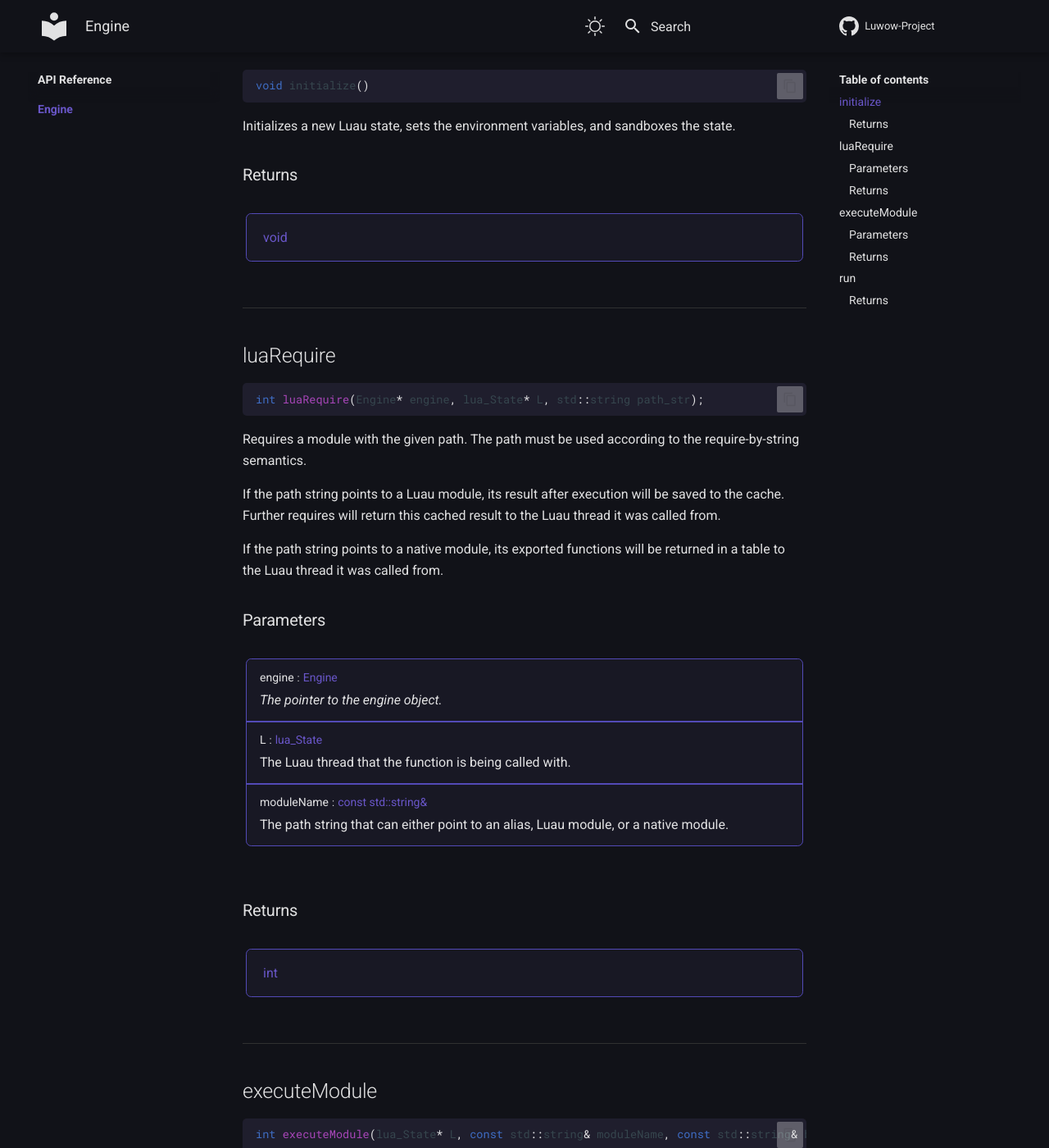
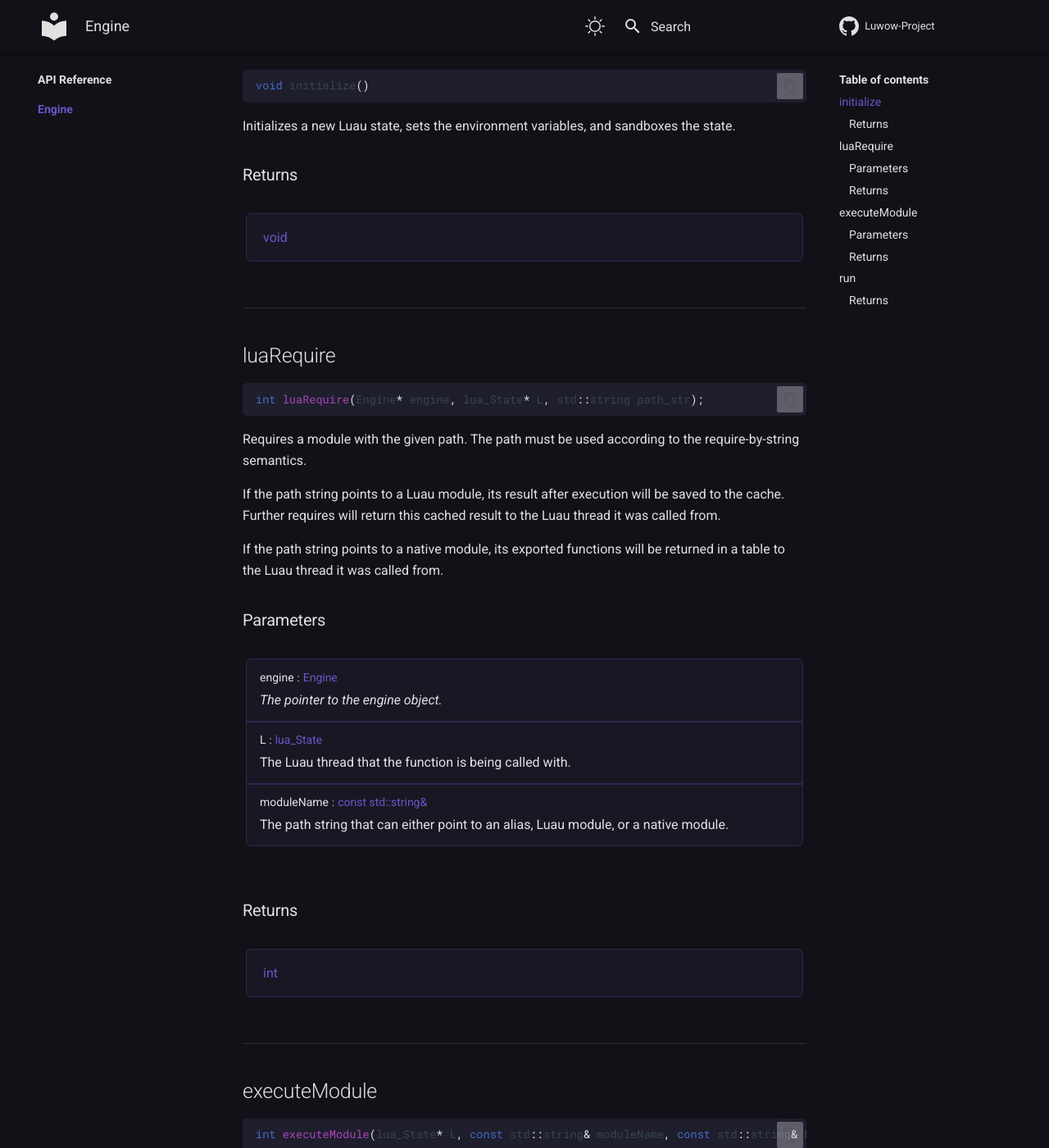
Before and after one commit to Luwow-Project/Documentation, an MkDocs documentation site: the page built from docs/api-reference/engine/index.md, in a window 1280 px wide and 1400 px high, scrolled down 328 px. Shown: the whole window at 82% size. Built offline with MkDocs 1.6.1 and Material for MkDocs 9.7.7, drawn with Linux system fonts in a browser that asks for light colours.

Commit message:
Update Documentation (8/?)

```diff
--- a/docs/css/api-reference.css
+++ b/docs/css/api-reference.css
@@ -38,8 +38,12 @@ td {
     padding-left: 8px;
 }
 
+.api-param-tr-first {
+    border-top: none;
+}
+
 .api-param-tr-after-first {
-    border-top: 2px solid var(--default-text-color-open);
+    border-top: 2px solid var(--table-border-color);
 }
 
 .api-param-header {
@@ -68,6 +72,7 @@ td {
 .api-return-box {
     width: 100%;
     font-size: 0.80rem;
+    border-top: none;
 }
 
 .api-returns-title {
--- a/docs/css/colors.css
+++ b/docs/css/colors.css
@@ -1,6 +1,9 @@
 :root {
     --default-text-color: #ffffffdf;
     --default-text-color-open: #534ab7;
+
+    --table-border-color-white: #afadcf;
+    --table-border-color-dark: #2c2952;
 
     --title-text-color-white: #fff;
     --title-text-color-dark: #36303f;
@@ -32,7 +35,7 @@
 
     --typeset-a-color: #6956c8;
 
-    --table-background-color-white: #d2d2dd;
+    --table-background-color-white: #e4e4ff;
     --table-background-color-dark: #181824;
 
     --td-color-dark: #2a244d;
--- a/docs/css/theme.css
+++ b/docs/css/theme.css
@@ -1,6 +1,8 @@
 [data-md-color-scheme="luwowdoc-dark"] {
     --default-text-color: var(--text-color-white);
     --title-text-color: var(--title-text-color-white);
+
+    --table-border-color: var(--table-border-color-dark);
 
     --button-background-color: var(--button-bg-color-white);
     --button-text-color: var(--button-text-color-dark);
@@ -37,6 +39,8 @@
 [data-md-color-scheme="luwowdoc-light"] {
     --default-text-color: var(--text-color-dark);
     --title-text-color: var(--title-text-color-dark);
+
+    --table-border-color: var(--table-border-color-white);
 
     --button-background-color: var(--button-bg-color-dark);
     --button-text-color: var(--button-text-color-white);
@@ -85,7 +89,7 @@
 .md-typeset__table table:not([class]) {
     width: 100%;
     border-radius: 0.5em;
-    border: .05rem solid var(--default-text-color-open);
+    border: .05rem solid var(--table-border-color);
     background-color: var(--md-typeset-table-color);
     border-collapse: collapse;
 }
```
